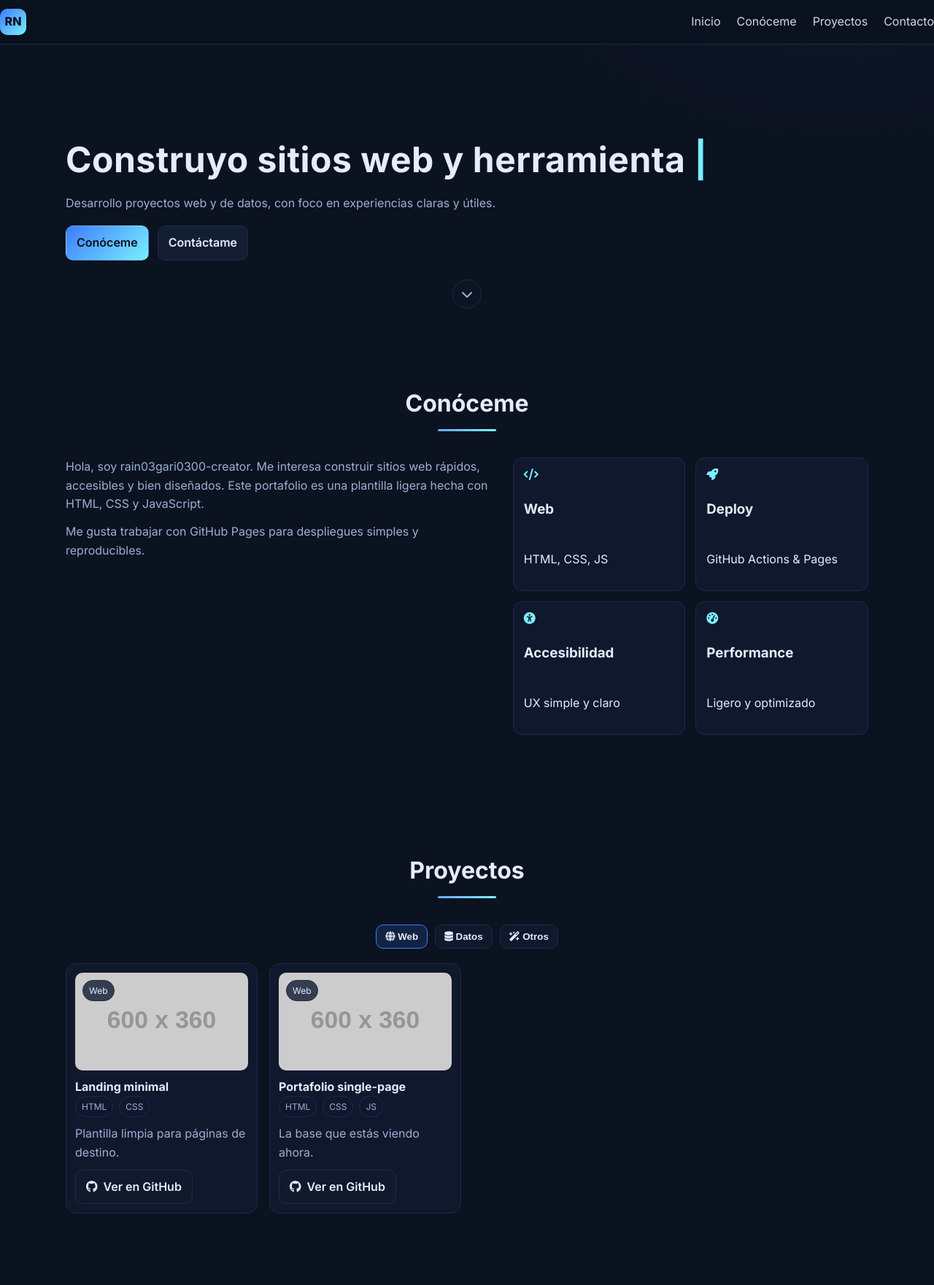
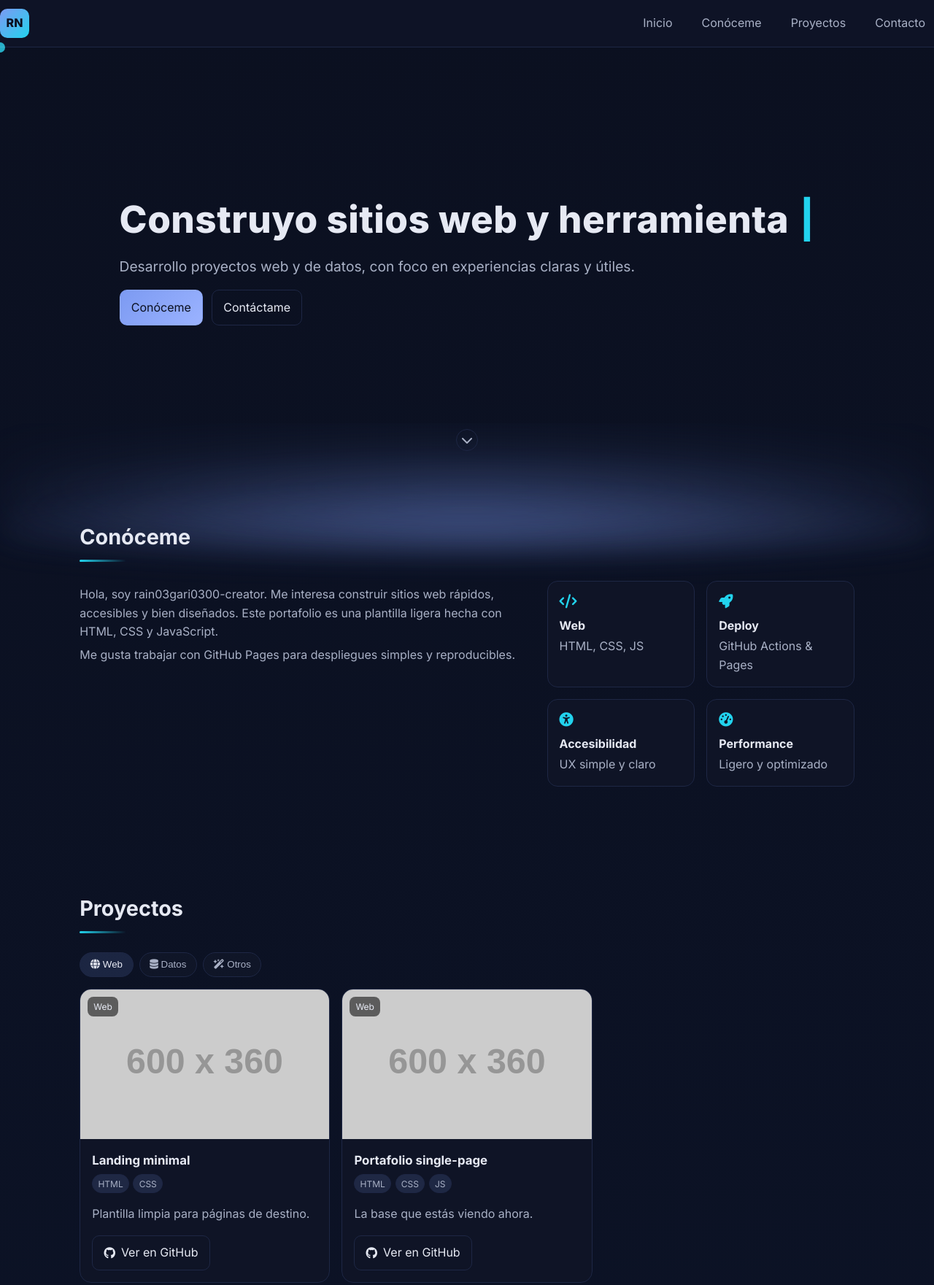
Before and after one commit to rain03gari0300-creator/rain.github.io, a plain HTML site: page index.html in a window 1280 px wide. Shown: the top 1761 px of the page at 73% size. Drawn offline with Linux system fonts and the light colour scheme; placeholder pictures from the web are drawn by us.

Commit message:
Create portfolio styles

```diff
--- a/style.css
+++ b/style.css
@@ -1,206 +1,106 @@
-/* ====== Variables y base ====== */
-:root {
-  --bg: #0b1220;
-  --bg-2: #0e1626;
-  --text: #e5ecff;
-  --muted: #9db0d1;
-  --primary: #6ea8fe;
-  --primary-2: #3d7cff;
-  --card: #111a2d;
-  --border: #1f2a44;
-  --accent: #7af0ff;
+:root{--bg:#0b1020;--surface:#11162a;--text:#e6e9f3;--muted:#a9b1c6;--primary:#7c9af2;--primary-2:#9bb3ff;--accent:#22d3ee;--card:#0f1426;--border:#1e2745;--shadow:0 10px 30px rgba(0,0,0,.35)}*{box-sizing:border-box}html,body{margin:0;padding:0}html{scroll-behavior:smooth}body{font-family:Inter,system-ui,-apple-system,Segoe UI,Roboto,Ubuntu,Cantarell,Helvetica,Arial,sans-serif;background:linear-gradient(180deg,#0b1020 0%,#0c1327 100%);color:var(--text);line-height:1.6}
+
+.container{max-width:1100px;margin:0 auto;padding:0 1.2rem}
+
+/* Navbar */
+.navbar{position:sticky;top:0;z-index:40;background:rgba(17,22,42,.7);backdrop-filter:blur(10px);border-bottom:1px solid var(--border)}
+.nav-container{display:flex;align-items:center;justify-content:space-between;height:64px}
+.nav-logo span{display:inline-grid;place-items:center;width:40px;height:40px;border-radius:10px;background:linear-gradient(135deg,var(--primary),var(--accent));font-weight:800;color:#0b1020}
+.nav-menu{display:flex;gap:1rem;list-style:none;margin:0;padding:0}
+.nav-link{display:inline-block;padding:.5rem .75rem;border-radius:8px;color:var(--muted);text-decoration:none}
+.nav-link:hover{color:var(--text);background:rgba(124,154,242,.15)}
+.hamburger{display:none;background:none;border:0;color:var(--text)}
+.hamburger .bar{display:block;width:22px;height:2px;background:var(--text);margin:5px 0;border-radius:2px}
+
+/* Hero */
+.section{position:relative;padding:72px 0}
+.hero{min-height:72vh;display:flex;align-items:center}
+.hero-title{font-size:clamp(2rem,6vw,3.2rem);margin:0 0 .5rem;font-weight:800;letter-spacing:.5px}
+.cursor{margin-left:.2rem;color:var(--accent);animation:blink 1s step-end infinite}
+@keyframes blink{50%{opacity:0}}
+.hero-subtitle{font-size:clamp(1rem,2.5vw,1.2rem);color:var(--muted);margin:.25rem 0 1rem}
+.hero-cta{display:flex;gap:.75rem;flex-wrap:wrap}
+.btn{display:inline-flex;align-items:center;gap:.5rem;padding:.65rem .95rem;border-radius:10px;text-decoration:none;border:1px solid transparent;color:var(--text);transition:.2s ease box-shadow,.2s ease transform}
+.btn:hover{transform:translateY(-2px);box-shadow:var(--shadow)}
+.btn-primary{background:linear-gradient(135deg,var(--primary),var(--primary-2));color:#0b1020}
+.btn-secondary{background:transparent;border-color:var(--border);color:var(--text)}
+
+/* Sections */
+.section-header{margin-bottom:1.6rem}
+.section-title{font-size:1.8rem;margin:0}
+.section-divider{height:3px;width:64px;background:linear-gradient(90deg,var(--accent),transparent);border-radius:2px;margin-top:.5rem}
+
+/* About */
+.about-content{display:grid;grid-template-columns:1.3fr .9fr;gap:2rem}
+.about-text p{margin:.4rem 0;color:var(--muted)}
+.skills-grid{display:grid;grid-template-columns:repeat(2,minmax(0,1fr));gap:1rem}
+.skill-item{background:var(--card);border:1px solid var(--border);border-radius:14px;padding:1rem}
+.skill-item i{color:var(--accent);font-size:1.2rem}
+.skill-item h3{margin:.4rem 0 .2rem;font-size:1rem}
+.skill-item p{margin:0;color:var(--muted)}
+
+/* Projects */
+.project-tabs{display:flex;gap:.5rem;flex-wrap:wrap;margin-bottom:1rem}
+.tab-button{padding:.55rem .85rem;border-radius:999px;border:1px solid var(--border);background:rgba(255,255,255,.02);color:var(--muted);cursor:pointer}
+.tab-button.active,.tab-button:hover{color:var(--text);background:rgba(124,154,242,.15)}
+.project-category-content{display:none}
+.project-category-content.active{display:block}
+.projects-grid{display:grid;grid-template-columns:repeat(3,minmax(0,1fr));gap:1rem}
+.project-card{background:var(--card);border:1px solid var(--border);border-radius:16px;overflow:hidden;display:flex;flex-direction:column}
+.project-image{position:relative;aspect-ratio:16/9;background:#0d1226}
+.project-img{width:100%;height:100%;object-fit:cover;display:block}
+.project-category{position:absolute;top:10px;left:10px;background:rgba(0,0,0,.55);backdrop-filter:blur(6px);padding:.25rem .5rem;border-radius:8px;font-size:.75rem}
+.project-header{padding:1rem 1rem .5rem}
+.project-header h3{margin:0 0 .35rem;font-size:1.05rem}
+.project-tech{display:flex;gap:.35rem;flex-wrap:wrap}
+.tech-tag{font-size:.75rem;background:rgba(124,154,242,.15);border:1px solid var(--border);padding:.15rem .45rem;border-radius:999px;color:var(--muted)}
+.project-description{margin:.5rem 1rem 1rem;color:var(--muted)}
+.project-footer{margin-top:auto;padding:0 1rem 1rem}
+.btn-github{background:transparent;border:1px solid var(--border)}
+
+/* Contact */
+.contact-content{display:grid;grid-template-columns:1fr;gap:1rem}
+.contact-links{display:grid;gap:.5rem;margin-top:1rem}
+.contact-link{display:flex;align-items:center;gap:.6rem;color:var(--text);text-decoration:none;background:var(--card);border:1px solid var(--border);padding:.7rem .9rem;border-radius:12px}
+.contact-link i{color:var(--accent)}
+
+/* Footer */
+.footer{border-top:1px solid var(--border);background:rgba(0,0,0,.15)}
+.footer .container{padding:1rem 1.2rem}
+.footer p{margin:0;color:var(--muted)}
+
+/* Modal */
+.modal{position:fixed;inset:0;background:rgba(0,0,0,.5);display:none;place-items:center;padding:1rem;z-index:60}
+.modal.show{display:grid}
+.modal-content{background:var(--surface);border:1px solid var(--border);border-radius:16px;max-width:860px;width:100%;box-shadow:var(--shadow);padding:1rem}
+.close-modal{position:absolute;top:14px;right:16px;background:transparent;border:0;font-size:1.8rem;color:var(--muted);cursor:pointer}
+.modal-header{padding-right:2.2rem}
+.modal-tags{display:flex;gap:.35rem;flex-wrap:wrap;margin-top:.35rem}
+.modal-tags .tech-tag{background:rgba(34,211,238,.12);border-color:#1b3a55;color:#b7e9fb}
+
+/* Scroll indicator */
+.scroll-indicator{position:absolute;bottom:18px;left:0;right:0;display:grid;place-items:center}
+.scroll-down{width:30px;height:30px;border-radius:999px;border:1px solid var(--border);display:grid;place-items:center;color:var(--muted);animation:bounce 1.4s infinite}
+@keyframes bounce{0%,100%{transform:translateY(0)}50%{transform:translateY(-6px)}}
+
+/* Cursor */
+.custom-cursor{position:fixed;width:14px;height:14px;border-radius:50%;background:var(--accent);mix-blend-mode:screen;pointer-events:none;transform:translate(-50%,-50%);opacity:.8;z-index:70}
+
+/* Waves background */
+.waves{position:fixed;inset:auto 0 0 0;z-index:-1;height:220px;overflow:hidden;pointer-events:none}
+.wave{position:absolute;left:0;right:0;height:120px;background:radial-gradient(100% 60% at 50% 40%, rgba(124,154,242,.35), transparent 60%)}
+.wave1{bottom:0;filter:blur(20px)}
+.wave2{bottom:30px;filter:blur(30px)}
+.wave3{bottom:60px;filter:blur(40px)}
+
+/* Responsive */
+@media (max-width: 920px){
+  .about-content{grid-template-columns:1fr}
+  .projects-grid{grid-template-columns:1fr 1fr}
 }
-
-*,
-*::before,
-*::after { box-sizing: border-box; }
-
-html, body {
-  margin: 0;
-  padding: 0;
-  background:
-    radial-gradient(1000px 500px at 10% -10%, #21325b33, transparent 60%),
-    radial-gradient(800px 400px at 90% 0%, #1b2b4a33, transparent 50%),
-    var(--bg);
-  color: var(--text);
-  font-family: Inter, system-ui, -apple-system, Segoe UI, Roboto, Arial, sans-serif;
-  line-height: 1.6;
-  scroll-behavior: smooth;
+@media (max-width: 640px){
+  .nav-menu{display:none;position:absolute;top:64px;right:12px;left:12px;background:var(--surface);border:1px solid var(--border);border-radius:12px;padding:.5rem}
+  .nav-menu.show{display:grid}
+  .hamburger{display:block}
+  .projects-grid{grid-template-columns:1fr}
 }
-
-img { max-width: 100%; display: block; }
-a { color: var(--primary); text-decoration: none; }
-a:hover { text-decoration: underline; }
-
-/* ====== Layout ====== */
-.container { width: min(1100px, 92%); margin-inline: auto; }
-.section { padding: 80px 0; position: relative; }
-.section-header { text-align: center; margin-bottom: 36px; }
-.section-title { font-size: clamp(1.4rem, 2.5vw, 2rem); margin: 0 0 10px; }
-.section-divider {
-  width: 80px; height: 3px; margin: 0 auto;
-  background: linear-gradient(90deg, var(--primary), var(--accent));
-  border-radius: 999px;
-}
-
-/* ====== Navbar ====== */
-.navbar {
-  position: sticky; top: 0; z-index: 1000;
-  backdrop-filter: blur(10px);
-  background: color-mix(in hsl, var(--bg) 80%, transparent);
-  border-bottom: 1px solid var(--border);
-}
-.nav-container { display: flex; align-items: center; justify-content: space-between; padding: 12px 0; }
-.nav-logo span {
-  display: inline-grid; place-items: center;
-  width: 36px; height: 36px; border-radius: 10px;
-  background: linear-gradient(135deg, var(--primary-2), var(--accent));
-  color: #0b1020; font-weight: 800;
-}
-.nav-menu { display: flex; gap: 22px; list-style: none; margin: 0; padding: 0; }
-.nav-link { color: var(--text); opacity: 0.9; font-weight: 500; }
-.nav-link:hover { color: white; opacity: 1; }
-
-.hamburger { display: none; background: none; border: 0; cursor: pointer; }
-.hamburger .bar { display: block; width: 24px; height: 2px; margin: 5px 0; background: var(--text); border-radius: 999px; }
-
-/* ====== Hero ====== */
-.hero { padding: 120px 0 90px; }
-.hero-title {
-  margin: 0 0 8px;
-  font-size: clamp(1.8rem, 5vw, 3rem);
-  letter-spacing: 0.5px;
-}
-.cursor { color: var(--accent); animation: blink 1s steps(1) infinite; }
-@keyframes blink { 50% { opacity: 0; } }
-.hero-subtitle { color: var(--muted); margin: 0 0 18px; max-width: 700px; }
-.hero-cta { display: flex; gap: 12px; flex-wrap: wrap; }
-
-.btn {
-  display: inline-flex; align-items: center; gap: 8px;
-  padding: 10px 14px; border-radius: 10px; border: 1px solid var(--border);
-  color: var(--text); background: #111a2d; font-weight: 600; text-decoration: none;
-  transition: transform .15s ease, background .15s ease, border-color .15s ease;
-}
-.btn:hover { transform: translateY(-1px); border-color: var(--primary-2); }
-.btn-primary { background: linear-gradient(135deg, var(--primary-2), var(--accent)); color: #0b1020; border-color: transparent; }
-.btn-secondary { background: #131e34; }
-
-.scroll-indicator { position: absolute; left: 0; right: 0; bottom: 24px; display: grid; place-items: center; }
-.scroll-down {
-  color: var(--muted); width: 40px; height: 40px; display: grid; place-items: center;
-  border: 1px solid var(--border); border-radius: 999px; background: #0e1626aa;
-}
-
-/* ====== Fondo animado ====== */
-.background-animation { position: fixed; inset: 0; z-index: -1; pointer-events: none; overflow: hidden; }
-.waves { position: absolute; inset: auto 0 0 0; height: 280px; }
-.wave {
-  position: absolute; left: -20%; right: -20%; height: 100px;
-  background: linear-gradient(90deg, #1b2b4a, #243a64, #183058);
-  opacity: .4; filter: blur(10px);
-  transform: translate3d(0,0,0);
-  animation: wave 10s linear infinite;
-}
-.wave1 { bottom: 140px; animation-duration: 14s; }
-.wave2 { bottom: 80px; animation-duration: 12s; opacity: .35; }
-.wave3 { bottom: 20px; animation-duration: 10s; opacity: .3; }
-@keyframes wave { to { transform: translateX(20%); } }
-
-/* ====== About ====== */
-.about-content { display: grid; grid-template-columns: 1.2fr 1fr; gap: 28px; align-items: start; }
-.about-text p { margin: 0 0 12px; color: var(--muted); }
-.skills-grid {
-  display: grid; grid-template-columns: repeat(2, minmax(0,1fr)); gap: 14px;
-}
-.skill-item {
-  background: #0f182d; border: 1px solid var(--border); border-radius: 12px;
-  padding: 14px; display: grid; gap: 6px;
-}
-.skill-item i { color: var(--accent); }
-
-/* ====== Proyectos ====== */
-.project-tabs { display: flex; gap: 10px; justify-content: center; margin-bottom: 20px; flex-wrap: wrap; }
-.tab-button {
-  padding: 8px 12px; border-radius: 10px; border: 1px solid var(--border);
-  background: #0f182d; color: var(--text); cursor: pointer; font-weight: 600;
-}
-.tab-button.active { border-color: var(--primary-2); background: #132344; }
-
-.project-category-content { display: none; }
-.project-category-content.active { display: block; }
-
-.projects-grid {
-  display: grid; gap: 16px;
-  grid-template-columns: repeat(auto-fill, minmax(260px, 1fr));
-}
-.project-card {
-  background: #0f182d; border: 1px solid var(--border); border-radius: 14px;
-  padding: 12px; display: grid; gap: 10px; transition: transform .15s ease, border-color .15s ease;
-  overflow: hidden;
-}
-.project-card:hover { transform: translateY(-2px); border-color: var(--primary-2); }
-.project-image { position: relative; border-radius: 10px; overflow: hidden; }
-.project-img { width: 100%; aspect-ratio: 16/9; object-fit: cover; background: #091022; }
-.project-category {
-  position: absolute; top: 10px; left: 10px; font-size: 12px; padding: 4px 8px; border-radius: 999px;
-  background: #101a31cc; border: 1px solid var(--border);
-}
-.project-header h3 { margin: 0; font-size: 1rem; }
-.project-tech { display: flex; gap: 8px; flex-wrap: wrap; }
-.tech-tag {
-  font-size: 12px; padding: 4px 8px; border-radius: 999px;
-  border: 1px solid var(--border); color: var(--muted);
-}
-.project-description { color: var(--muted); margin: 0; }
-.project-footer { display: flex; justify-content: space-between; align-items: center; }
-
-/* ====== Contacto ====== */
-.contact-content { display: grid; grid-template-columns: 1fr; gap: 16px; }
-.contact-links { display: grid; gap: 8px; margin-top: 10px; }
-.contact-link {
-  display: inline-flex; align-items: center; gap: 10px; color: var(--text);
-  border: 1px solid var(--border); background: #0f182d; padding: 10px 12px; border-radius: 10px;
-}
-.contact-link i { color: var(--accent); }
-
-/* ====== Footer ====== */
-.footer { border-top: 1px solid var(--border); padding: 18px 0; color: var(--muted); }
-
-/* ====== Modal ====== */
-.modal {
-  position: fixed; inset: 0; display: none; place-items: center; padding: 20px;
-  background: rgba(7, 10, 22, 0.65); backdrop-filter: blur(6px); z-index: 1500;
-}
-.modal.open { display: grid; }
-.modal-content {
-  width: min(860px, 96%); background: #0f182d; border: 1px solid var(--border);
-  border-radius: 14px; padding: 18px; display: grid; gap: 14px;
-}
-.close-modal {
-  justify-self: end; width: 36px; height: 36px; border-radius: 10px;
-  border: 1px solid var(--border); background: #0f182d; color: var(--text); cursor: pointer;
-}
-.modal-tags, .modal-technologies { display: flex; gap: 8px; flex-wrap: wrap; }
-
-/* ====== Cursor personalizado ====== */
-.custom-cursor {
-  position: fixed; inset: 0 auto auto 0; width: 14px; height: 14px;
-  border: 2px solid var(--accent); border-radius: 999px;
-  transform: translate(-100px, -100px); pointer-events: none; z-index: 2000;
-  transition: transform 40ms linear;
-}
-@media (hover: none) { .custom-cursor { display: none; } }
-
-/* ====== Responsive ====== */
-@media (max-width: 900px) {
-  .about-content { grid-template-columns: 1fr; }
-  .nav-menu {
-    position: fixed; inset: 60px 0 auto 0; background: #0f182d;
-    border-bottom: 1px solid var(--border); padding: 16px;
-    transform: translateY(-120%); transition: transform .2s ease;
-    display: grid; gap: 12px;
-  }
-  .nav-menu.open { transform: translateY(0); }
-  .hamburger { display: block; }
-}
```
